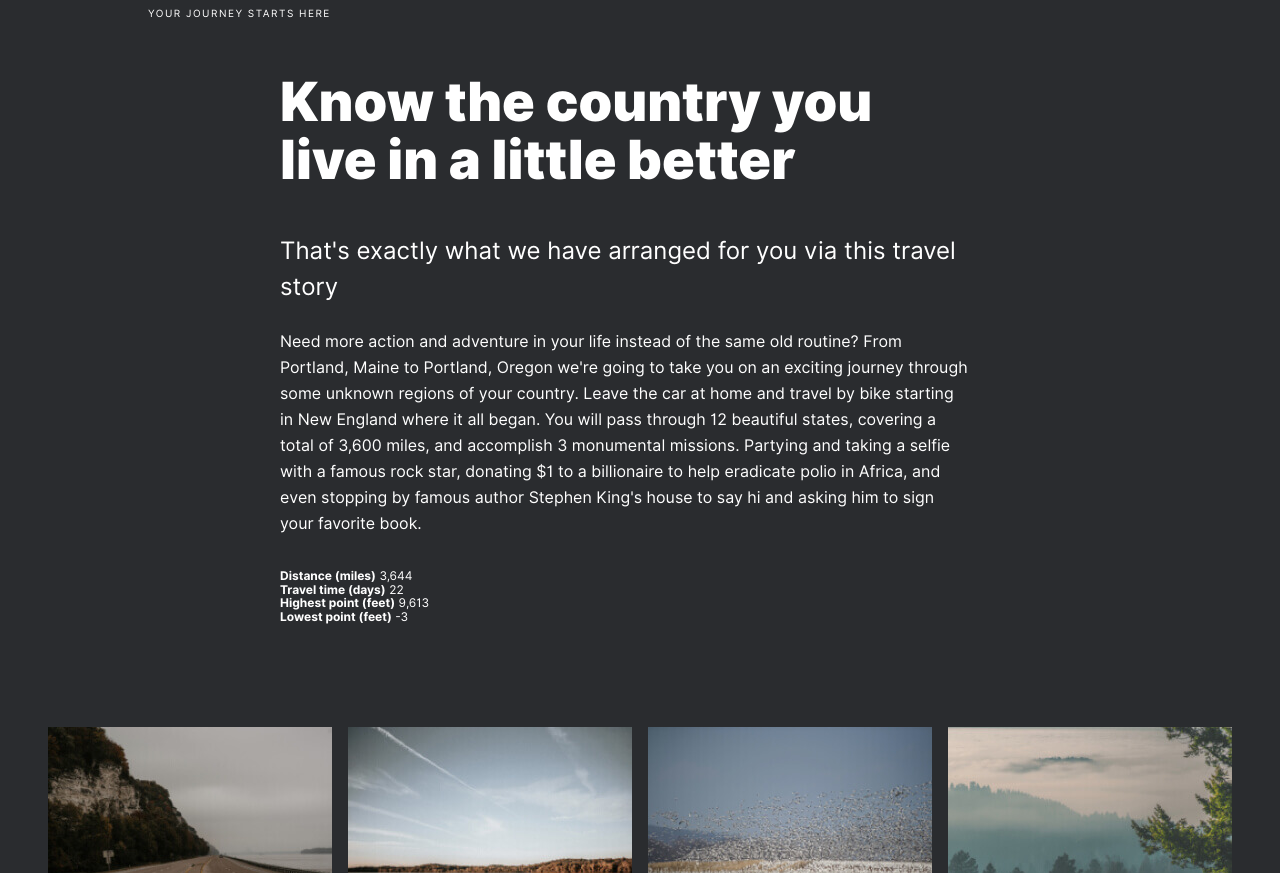
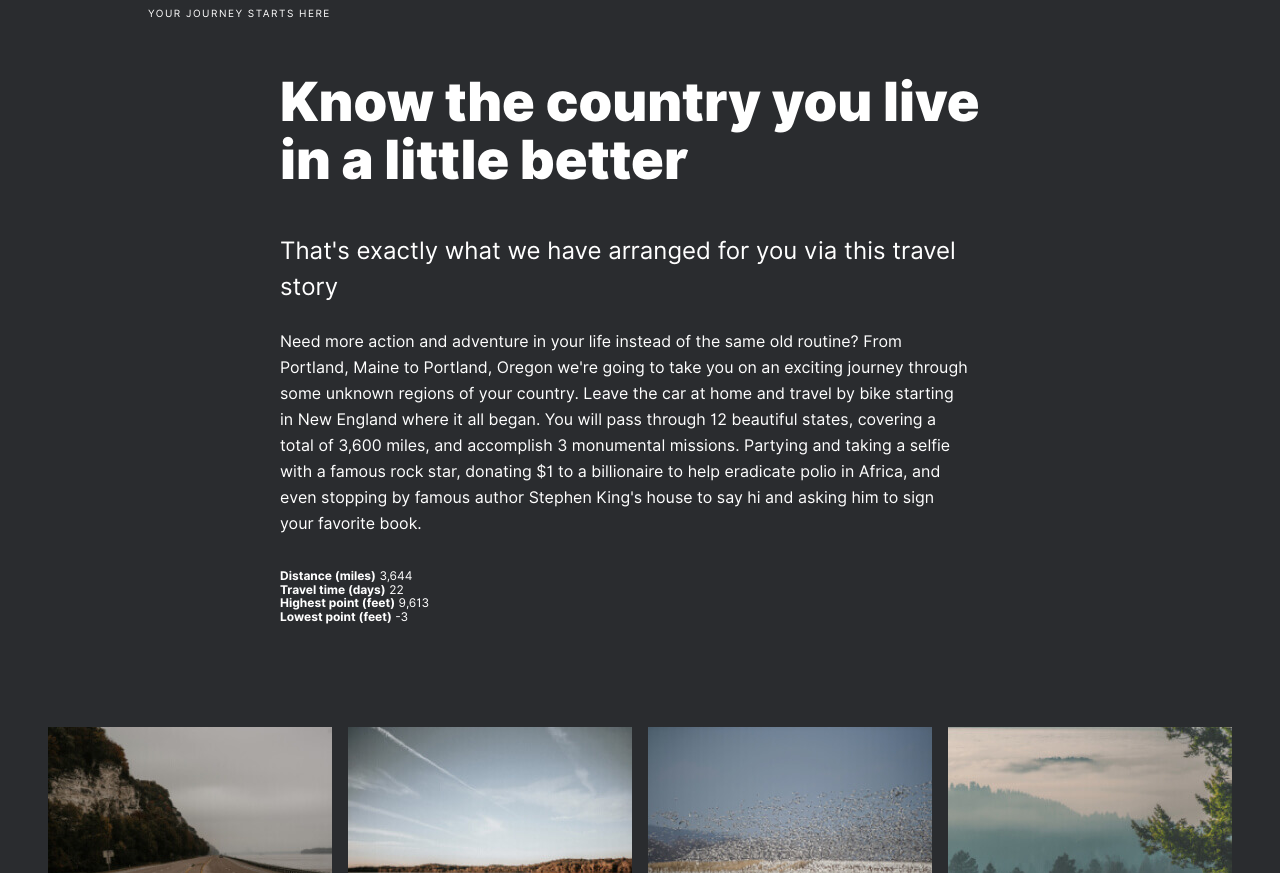
Before and after one commit to juanie/web_project_3, a plain HTML site: page index.html in a window 1280 px wide. Shown: the part 1160-2033 px from the top of the page. Drawn offline with Linux system fonts and the light colour scheme.

Commit message:
Update intro__title.css

```diff
--- a/blocks/intro/__title/intro__title.css
+++ b/blocks/intro/__title/intro__title.css
@@ -1,6 +1,6 @@
 /* __title */
 .intro__title {
-    max-width: 690px;
+    max-width: 720px;
     font-weight: 900;
     font-size: 54px;
     line-height: 58px;
```
